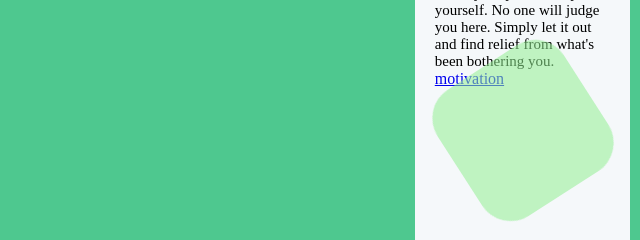
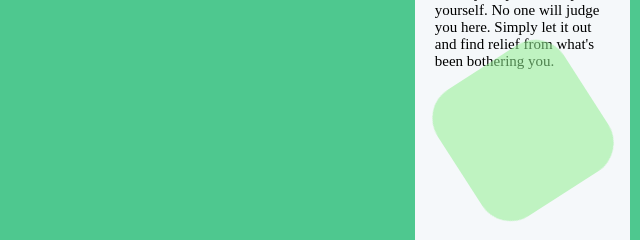
Before and after one commit to kulowizz/rantyourthoughts, a plain HTML site: page index.html in a window 1280 px wide. Shown: the part 290-530 px from the top of the page, 640-1280 px from the left. Drawn offline with Linux system fonts and the light colour scheme; a script that the page names is missing.

Commit message:
Update index.html

```diff
--- a/index.html
+++ b/index.html
@@ -76,7 +76,7 @@
           This is a safe space to vent, rant, or share what's on your mind <br> without any fear of judgment.
            Your entries won't be saved, so feel free  to let it all out. Whether it's your deepest thoughts, frustrations, or problems, <br> this is your place to express yourself.
           No one will judge you here. Simply let it out and find relief from what's been bothering you.</p></h1>
-          <a href="motivation.html">motivation</a>
+
       </div>
 
 
```
